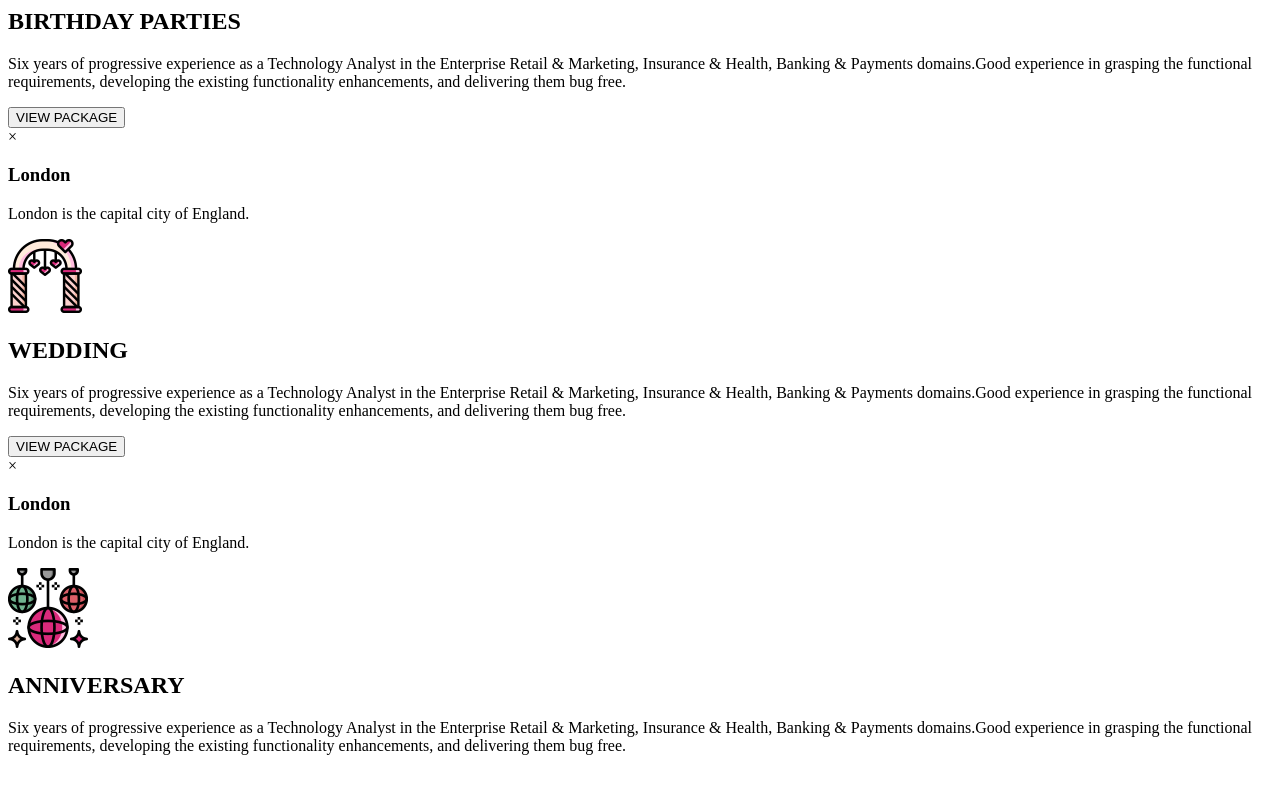
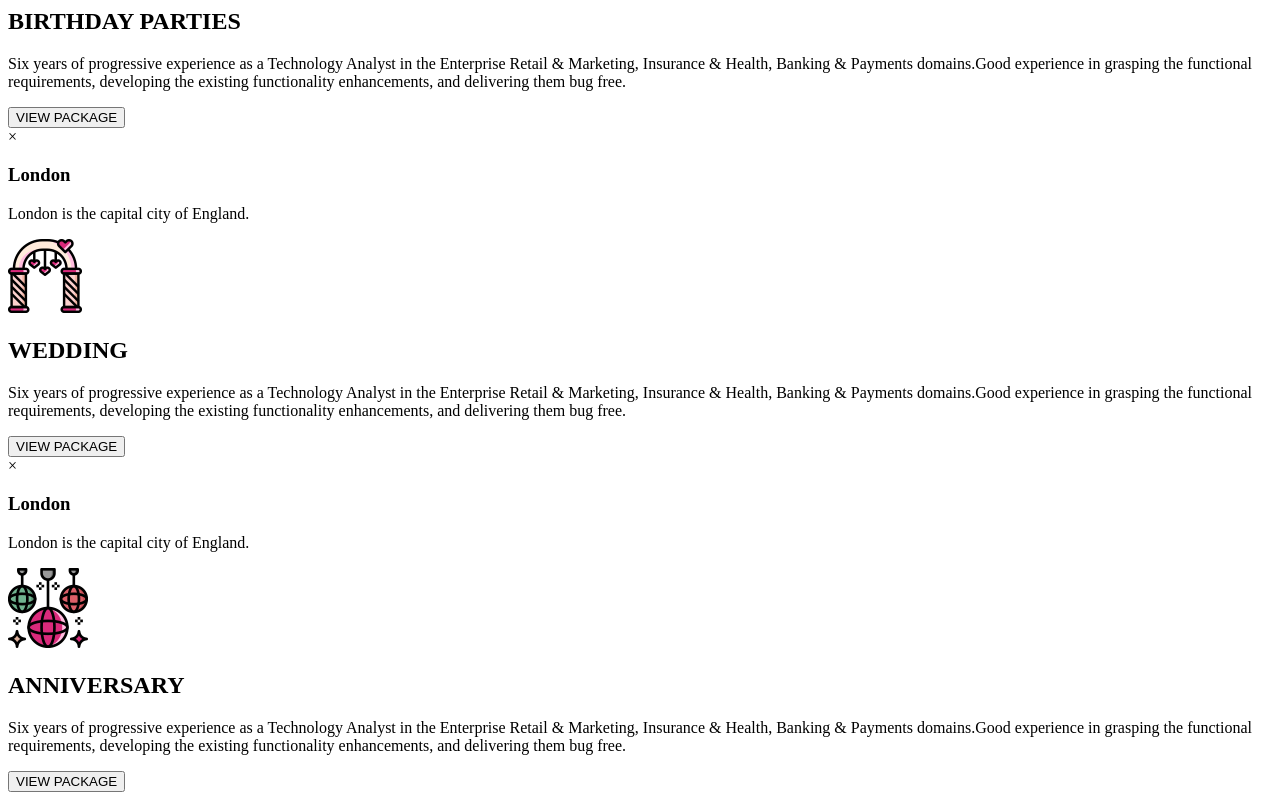
Before and after one commit to monikasharma26/KIM_PartyPlaning_FP, a plain HTML site: page services.html in a window 1280 px wide. Shown: the part 517-1317 px from the top of the page. Before the commit the page ends 1288 px from the top, so only its background shows below. Drawn offline with Linux system fonts and the light colour scheme.

Commit message:
View package button added in anniversary

```diff
--- a/services.html
+++ b/services.html
@@ -127,6 +127,10 @@
     </div>
     </div>
 
+    <div class="">
+      <button class="servicebtn" onclick="openService(event, 'Birthday')" id="defaultOpen">VIEW PACKAGE</button>
+  </div>
+
 </main>
 
 
```
